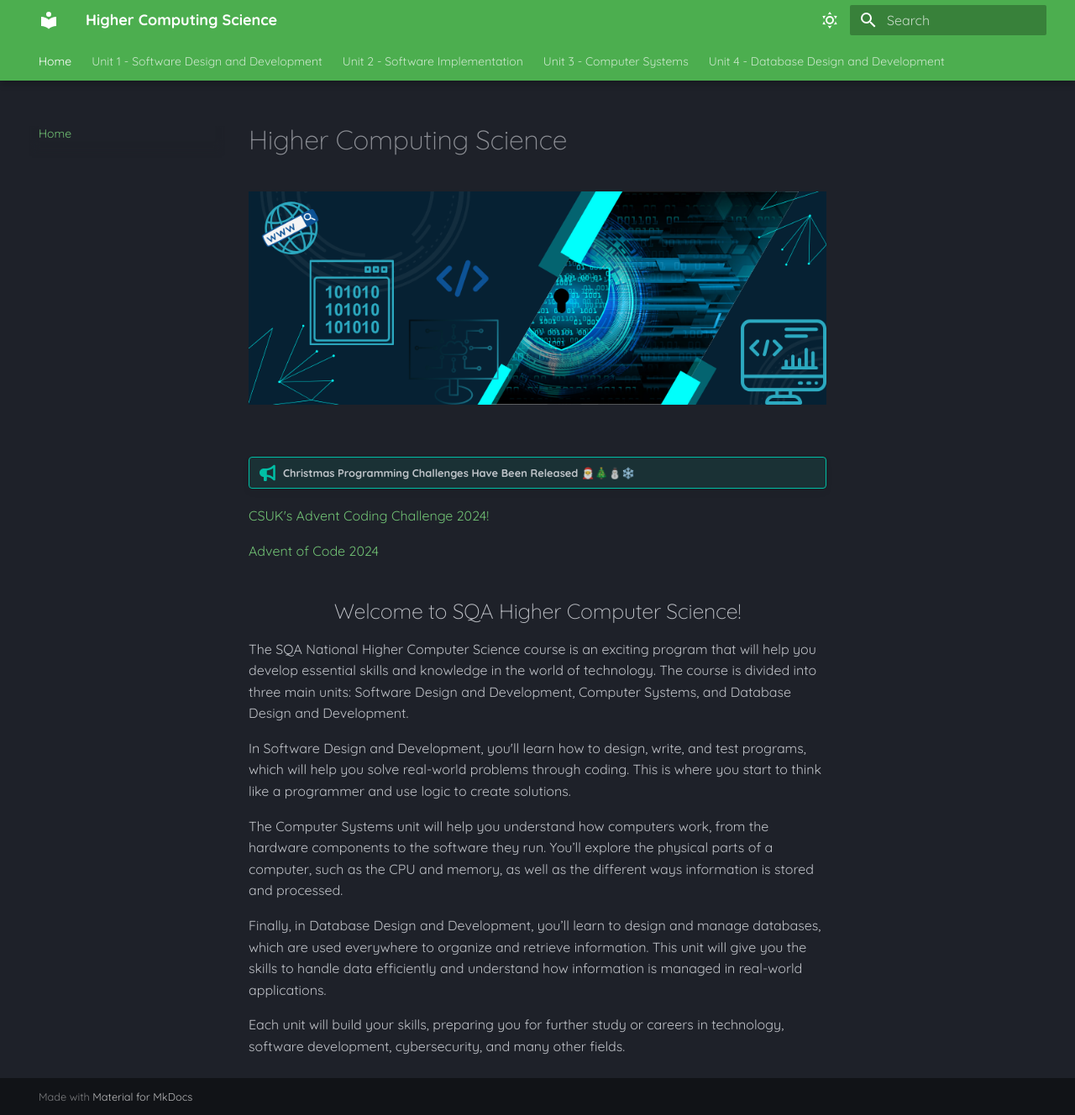
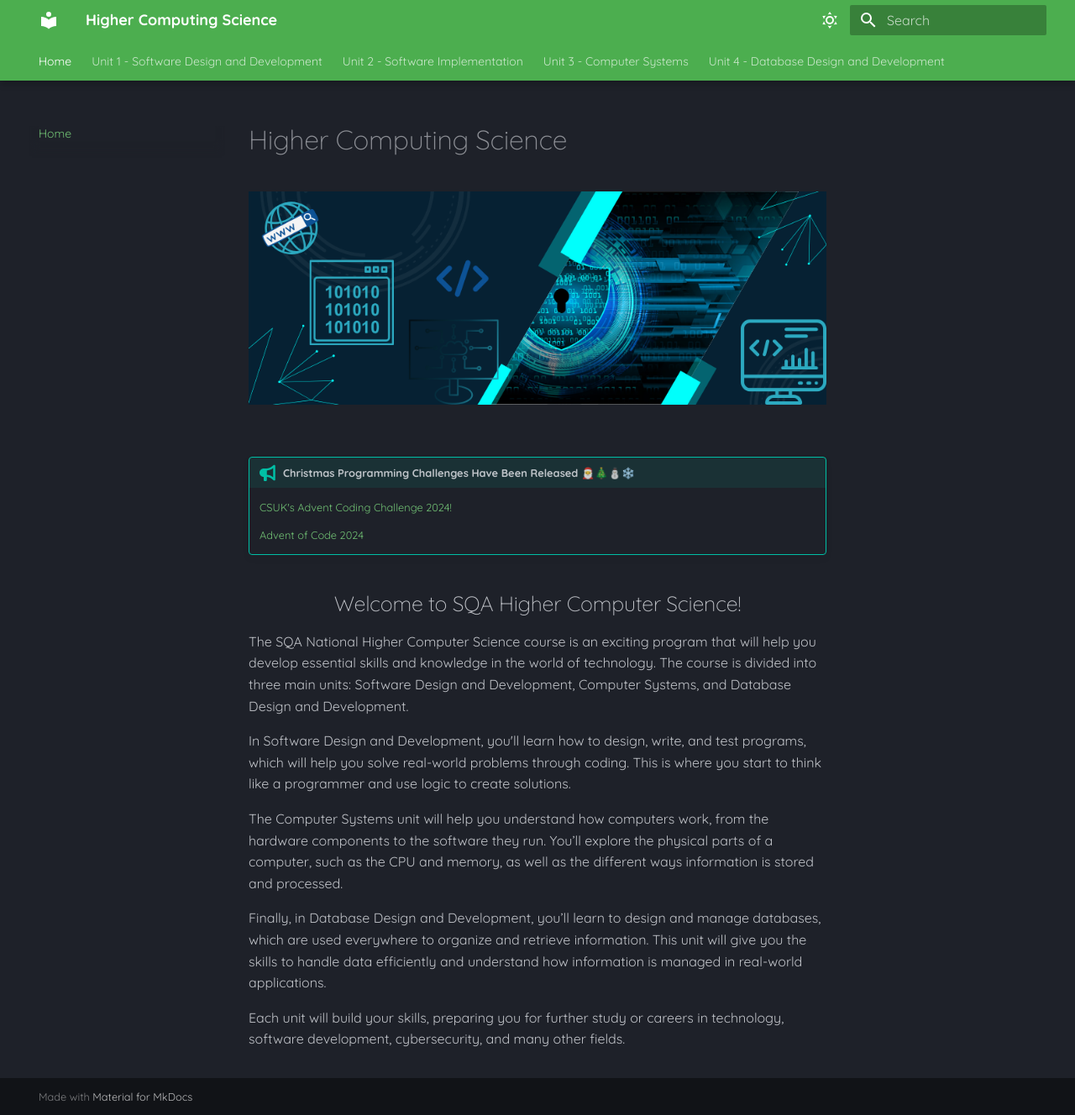
Before and after one commit to Mr-Wood-CS/Higher-Computing-Science-MD-Files, an MkDocs documentation site: the page built from docs/index.md, in a window 1280 px wide and 1328 px high. Shown: the whole window at 84% size. Built offline with MkDocs 1.6.1 and Material for MkDocs 9.7.7, drawn with Linux system fonts in a browser that asks for light colours.

```diff
--- a/docs/index.md
+++ b/docs/index.md
@@ -7,9 +7,9 @@
 
 !!! tip "Christmas Programming Challenges Have Been Released 🎅🎄⛄❄️"
 
-  [CSUK's Advent Coding Challenge 2024!]([https://www.example.com/my%20great%20page][https://bytes.csuk.io/advent-2024/])
+    [CSUK's Advent Coding Challenge 2024!](https://www.example.com/my%20great%20page][https://bytes.csuk.io/advent-2024/)
 
-  [Advent of Code 2024]([https://adventofcode.com])
+    [Advent of Code 2024]([https://adventofcode.com])
 
 <h2 style="text-align:center;">Welcome to SQA Higher Computer Science!</h2>
 
```
